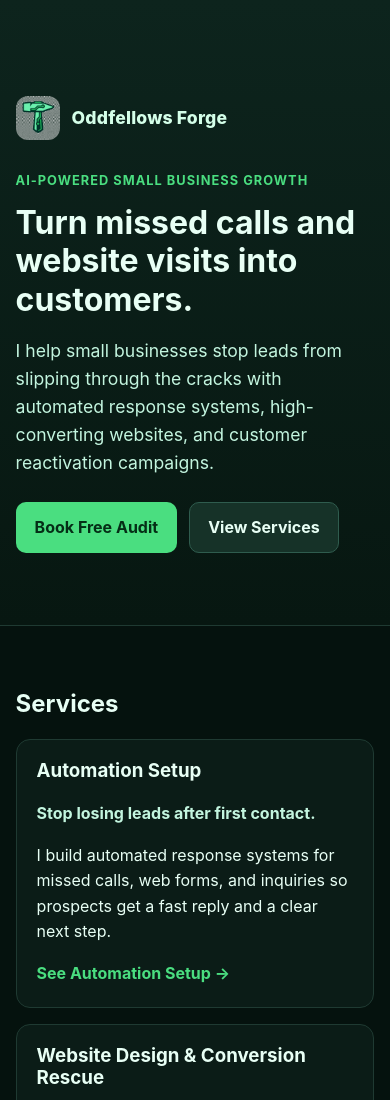
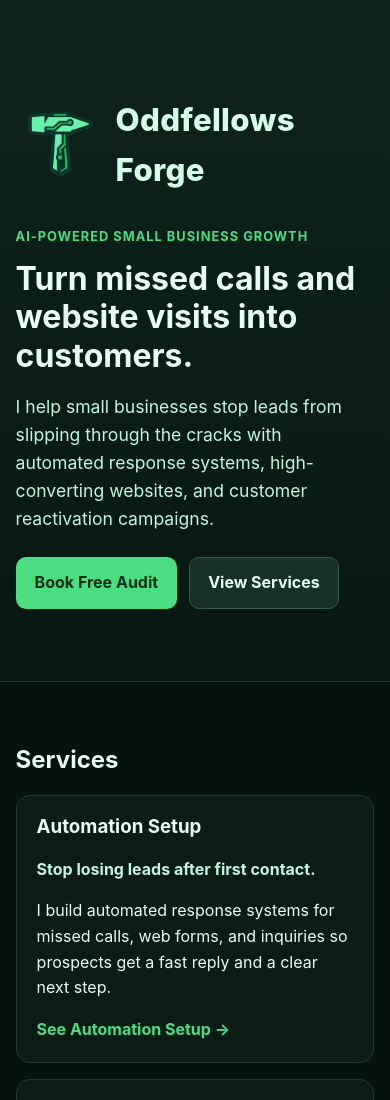
Before and after one commit to Sandonman/oddfellows-forge-site, a plain HTML site: page index.html in a window 390 px wide. Shown: the top 1100 px of the page. Drawn offline with Linux system fonts and the light colour scheme.

Commit message:
Increase brand name/logo size and switch to transparent logo asset

```diff
--- a/index.html
+++ b/index.html
@@ -14,7 +14,7 @@
     <header class="hero">
       <div class="container">
         <a href="#" class="brand-lockup" aria-label="Oddfellows Forge home">
-          <img src="brand-assets/logo/v5.0-tech-hammer/logo-hammer-512.png" alt="Oddfellows Forge tech hammer logo" class="brand-icon" />
+          <img src="brand-assets/logo/v5.0-tech-hammer/logo-hammer-512-transparent.png" alt="Oddfellows Forge tech hammer logo" class="brand-icon" />
           <span class="brand-name">Oddfellows Forge</span>
         </a>
         <p class="eyebrow">AI-Powered Small Business Growth</p>
--- a/styles.css
+++ b/styles.css
@@ -47,8 +47,8 @@
 }
 
 .brand-icon {
-  width: 56px;
-  height: 56px;
+  width: 112px;
+  height: 112px;
   border-radius: 12px;
   display: block;
 }
@@ -56,7 +56,7 @@
 .brand-name {
   color: #d4ffe9;
   font-weight: 800;
-  font-size: clamp(1.1rem, 2vw, 1.35rem);
+  font-size: clamp(2.2rem, 4vw, 2.7rem);
   letter-spacing: 0.01em;
 }
 
@@ -209,7 +209,11 @@
 
 @media (max-width: 640px) {
   .brand-icon {
-    width: 44px;
-    height: 44px;
+    width: 88px;
+    height: 88px;
+  }
+
+  .brand-name {
+    font-size: clamp(1.8rem, 8vw, 2.2rem);
   }
 }
```
Also changed, not shown: brand-assets/logo/v5.0-tech-hammer/logo-hammer-512-transparent.png (added).
